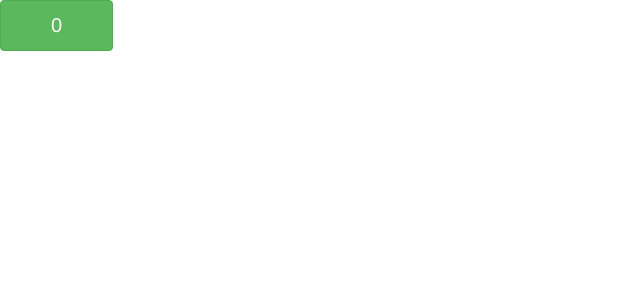
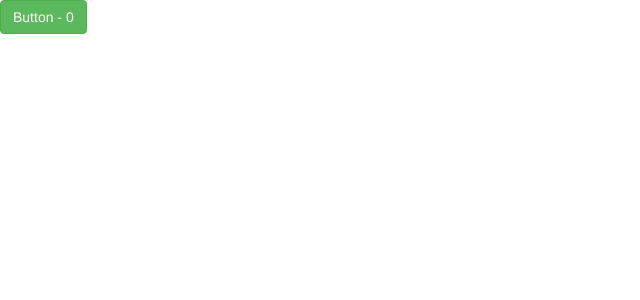
Before and after one commit to imorenodev/react-fundamentals, a React app: page / in a window 1280 px wide. Shown: the top 300 px of the page, without its empty margins (0-640 px from the left). Built offline with nearby package versions, Linux system fonts and the light colour scheme.

Commit message:
Replacing Mixins with higher order components

```diff
--- a/App.js
+++ b/App.js
@@ -1,41 +1,47 @@
 import React from 'react';
 import ReactDOM from 'react-dom';
 
-class App extends React.Component {
+let Mixin = InnerComponent => class extends React.Component {
   constructor() {
     super();
     this.update = this.update.bind(this);
     this.state = {
-      increasing: false
+      val: 0
     }
   }
   update() {
-    ReactDOM.render(
-      <App val={this.props.val+1} />, document.getElementById('app')
-    );
-  }
-  componentWillReceiveProps(nextProps) {
     this.setState({
-      increasing: nextProps.val > this.props.val
+      val: this.state.val + 1
     })
   }
-  shouldComponentUpdate(nextProps, nextState) {
-    return nextProps.val % 5 === 0;
+  componentWillMount() {
+    console.log('will mount');
   }
-  componentDidUpdate(prevProps, prevState) {
-    console.log('prevProps', prevProps)
+  componentDidMount() {
+    console.log('mounted');
   }
   render() {
-    return (
-      <button className="btn btn-success" style={{'padding':'10px 50px 10px 50px','fontSize':'2rem'}} onClick={this.update}>
-        {this.props.val}
-      </button>
-    )
+    return <InnerComponent
+      update={this.update}
+      {...this.props}
+      {...this.state} />
   }
 }
 
-App.defaultProps = {
-  val: 0
+const Button = (props) => <button className={props.classNames} onClick={props.update}>
+                            {props.txt} - {props.val}
+                          </button>
+
+let ButtonMixed = Mixin(Button);
+
+class App extends React.Component {
+  render() {
+    return (
+      <div>
+        <ButtonMixed txt="Button" classNames="btn btn-success" />
+      </div>
+    );
+  }
 }
 
 export default App;
```
